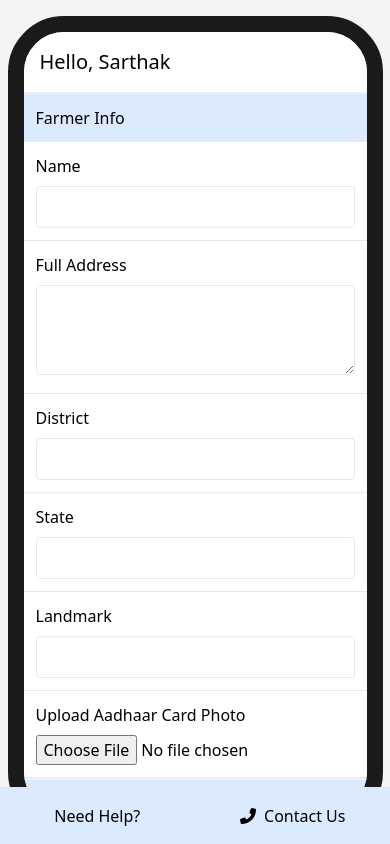
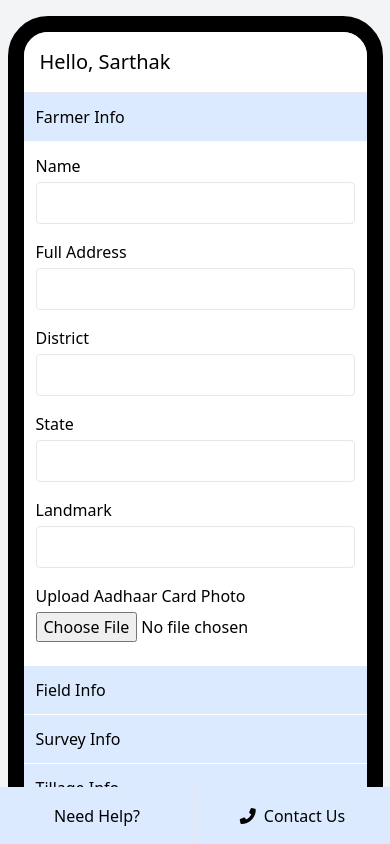
Before and after one commit to noddysnots/farmer-app, a plain HTML site: page dashboard.html in a window 390 px wide. Both pictures are taken after a click on the element "Farmer Info". Drawn offline with nearby package versions, Linux system fonts and the light colour scheme.

Commit message:
Update dashboard.html

```diff
--- a/dashboard.html
+++ b/dashboard.html
@@ -9,8 +9,8 @@
         .phone-frame {
             width: 375px;
             height: 812px;
-            border: 16px solid #1a1a1a;
-            border-radius: 56px;
+            border: 16px solid black;
+            border-radius: 40px;
             overflow: hidden;
             position: relative;
         }
@@ -18,22 +18,33 @@
             width: 100%;
             height: 100%;
             overflow-y: auto;
-            background: #f0f4f8;
+            background: white;
+            padding-bottom: 70px;
         }
         .section-header {
             background-color: #dbeafe;
             padding: 12px;
             font-weight: 500;
-            margin-top: 2px;
             cursor: pointer;
+            border-bottom: 1px solid #fff;
         }
         .section-content {
             display: none;
             background: white;
+            padding: 12px;
+        }
+        .form-control {
+            width: 100%;
+            padding: 8px;
+            margin: 4px 0;
+            border: 1px solid #e5e7eb;
+            border-radius: 4px;
         }
         .form-group {
-            padding: 12px;
-            border-bottom: 1px solid #e5e7eb;
+            margin-bottom: 12px;
+        }
+        .radio-group {
+            margin: 8px 0;
         }
         .radio-group label {
             display: block;
@@ -50,75 +61,75 @@
 <body class="bg-gray-100 flex items-center justify-center min-h-screen">
     <div class="phone-frame">
         <div class="phone-screen">
-            <header class="bg-white shadow-sm p-4">
-                <h1 class="text-xl font-medium">Hello, Sarthak</h1>
+            <header class="bg-white p-4 border-b">
+                <h1 class="text-xl">Hello, Sarthak</h1>
             </header>
 
             <div class="section-header" onclick="toggleSection('farmerInfo')">Farmer Info</div>
             <div id="farmerInfo" class="section-content">
                 <div class="form-group">
-                    <label class="block mb-2">Name</label>
-                    <input type="text" class="w-full p-2 border rounded">
+                    <label>Name</label>
+                    <input type="text" class="form-control">
                 </div>
                 <div class="form-group">
-                    <label class="block mb-2">Full Address</label>
-                    <textarea class="w-full p-2 border rounded" rows="3"></textarea>
+                    <label>Full Address</label>
+                    <input type="text" class="form-control">
                 </div>
                 <div class="form-group">
-                    <label class="block mb-2">District</label>
-                    <input type="text" class="w-full p-2 border rounded">
+                    <label>District</label>
+                    <input type="text" class="form-control">
                 </div>
                 <div class="form-group">
-                    <label class="block mb-2">State</label>
-                    <input type="text" class="w-full p-2 border rounded">
+                    <label>State</label>
+                    <input type="text" class="form-control">
                 </div>
                 <div class="form-group">
-                    <label class="block mb-2">Landmark</label>
-                    <input type="text" class="w-full p-2 border rounded">
+                    <label>Landmark</label>
+                    <input type="text" class="form-control">
                 </div>
                 <div class="form-group">
-                    <label class="block mb-2">Upload Aadhaar Card Photo</label>
-                    <input type="file" accept="image/*" capture="camera">
+                    <label>Upload Aadhaar Card Photo</label>
+                    <input type="file" accept="image/*" capture="camera" class="mt-1">
                 </div>
             </div>
 
             <div class="section-header" onclick="toggleSection('fieldInfo')">Field Info</div>
             <div id="fieldInfo" class="section-content">
                 <div class="form-group">
-                    <label class="block mb-2">Area Registered (Acres)</label>
-                    <input type="number" step="0.01" class="w-full p-2 border rounded">
+                    <label>Area Registered (Acres)</label>
+                    <input type="number" step="0.01" class="form-control">
                 </div>
                 <div class="form-group">
-                    <label class="block mb-2">Any Issues?</label>
-                    <textarea class="w-full p-2 border rounded" rows="3"></textarea>
+                    <label>Any Issues?</label>
+                    <textarea class="form-control" rows="3"></textarea>
                 </div>
                 <div class="form-group">
-                    <label class="block mb-2">Upload Field Record Photo</label>
-                    <input type="file" accept="image/*" capture="camera">
+                    <label>Upload Field Record Photo</label>
+                    <input type="file" accept="image/*" capture="camera" class="mt-1">
                 </div>
             </div>
 
             <div class="section-header" onclick="toggleSection('surveyInfo')">Survey Info</div>
             <div id="surveyInfo" class="section-content">
                 <div class="form-group">
-                    <label class="block mb-2">Surveyor Name</label>
-                    <select class="w-full p-2 border rounded">
+                    <label>Surveyor Name</label>
+                    <select class="form-control">
                         <option>Select Surveyor</option>
                         <option>Aditya</option>
                     </select>
                 </div>
-
                 <div class="form-group">
-                    <label class="block mb-2">Was Survey Done?</label>
-                    <select class="w-full p-2 border rounded">
+                    <label>Was Survey Done?</label>
+                    <select class="form-control">
                         <option>Select</option>
                         <option>Yes</option>
                         <option>No</option>
                     </select>
                 </div>
+            </div>
 
-                <div class="form-group">
-                    <label class="block mb-2">Tillage Info</label>
+            <div class="section-header" onclick="toggleSection('tillageInfo')">Tillage Info</div>
+            <div id="tillageInfo" class="section-content">
                 <div class="radio-group">
                     <label>
                         <input type="radio" name="tillage" class="mr-2"> Zero Tillage
@@ -129,8 +140,8 @@
                 </div>
             </div>
 
-                <div class="form-group">
-                    <label class="block mb-2">Transplanted Rice Info</label>
+            <div class="section-header" onclick="toggleSection('riceInfo')">Transplanted Rice Info</div>
+            <div id="riceInfo" class="section-content">
                 <div class="radio-group">
                     <label>
                         <input type="radio" name="rice" class="mr-2"> PTR
@@ -141,8 +152,8 @@
                 </div>
             </div>
 
-                <div class="form-group">
-                    <label class="block mb-2">Was residue put back to soil?</label>
+            <div class="section-header" onclick="toggleSection('residueInfo')">Residue Info</div>
+            <div id="residueInfo" class="section-content">
                 <div class="radio-group">
                     <label>
                         <input type="radio" name="residue" class="mr-2"> Yes
@@ -155,17 +166,16 @@
                     </label>
                 </div>
             </div>
-            </div>
 
-            <button class="w-full bg-green-600 text-white py-3 mt-4 text-lg font-medium">
+            <button class="w-full bg-green-600 text-white py-3 font-medium text-lg">
                 Submit
             </button>
 
-            <footer class="fixed bottom-0 left-0 right-0 flex bg-blue-100 border-t">
-                <button class="flex-1 py-4 text-center border-r text-base font-medium">
+            <footer class="fixed bottom-0 left-0 right-0 grid grid-cols-2 border-t bg-blue-100">
+                <button class="py-4 text-center border-r hover:bg-blue-200">
                     Need Help?
                 </button>
-                <button class="flex-1 py-4 text-center text-base font-medium">
+                <button class="py-4 text-center hover:bg-blue-200">
                     <i class="fas fa-phone-alt mr-2"></i>Contact Us
                 </button>
             </footer>
```
Lines whose indentation alone changed are shown as unchanged.
